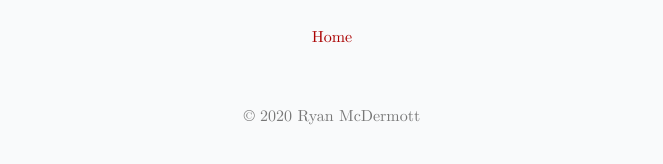
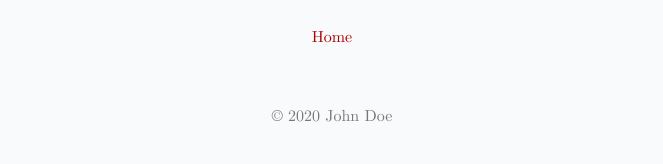
Before and after one commit to ryanmcdermott/jekyll-latex, a Jekyll site: the page built from about.md, in a window 1280 px wide. Shown: the part 368-532 px from the top of the page, without its empty margins (308-971 px from the left). Built offline with Jekyll 4.4.1, drawn with Linux system fonts in a browser that asks for light colours; part of the change alters nothing that is shown.

Commit message:
Fix some config statements

```diff
--- a/_config.yml
+++ b/_config.yml
@@ -1,16 +1,16 @@
 # Site Info
-title:              "Ryan McDermott -- Random learnings"
-description:        "Software developer and musician"
-#google_verify:      epFgX0s_0RM3CdjwFcsewfXzPov2g8s9ZBOLyaIUH-o # Put your Google Verification here
-google_analytics:   UA-114779218-1
+title:              "Jekyll Latex"
+description:        "A pretty good Jekyll theme"
+google_verify:      abc123 # Put your Google Verification here
+google_analytics:   UA-123
 
 # Author Info
-author_name:        "Ryan McDermott" # Your name here
-author_email:       ryantmcdermott@gmail.com # Your email here
+author_name:        "John Doe" # Your name here
+author_email:       john@doe.com # Your email here
 author_gravatar:    c0a880b46cd8ea466ebaa1bd1196ca80 # Your Gravatar md5 hash here for logo
 
 # Site Settings
-url:                 https://ryanmcdermott.me
+url:                 https://yoursite.com
 baseurl:
 permalink:          /posts/:title # Post permalink
 timezone:           America/Los_Angeles # https://en.wikipedia.org/wiki/List_of_tz_database_time_zones
```
